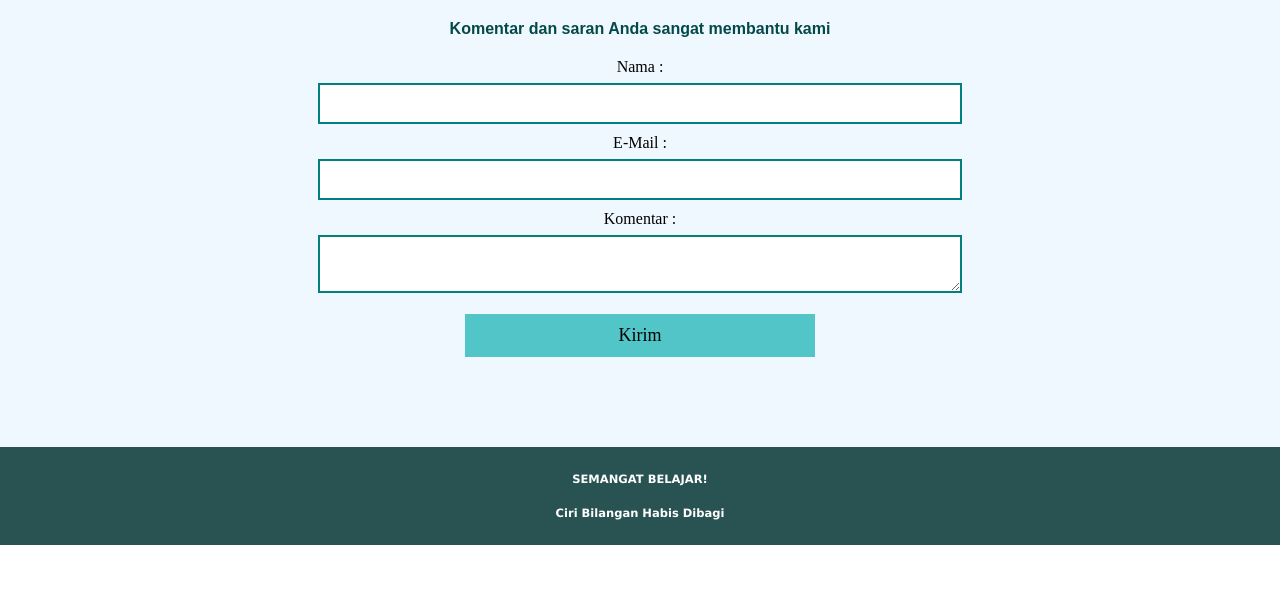
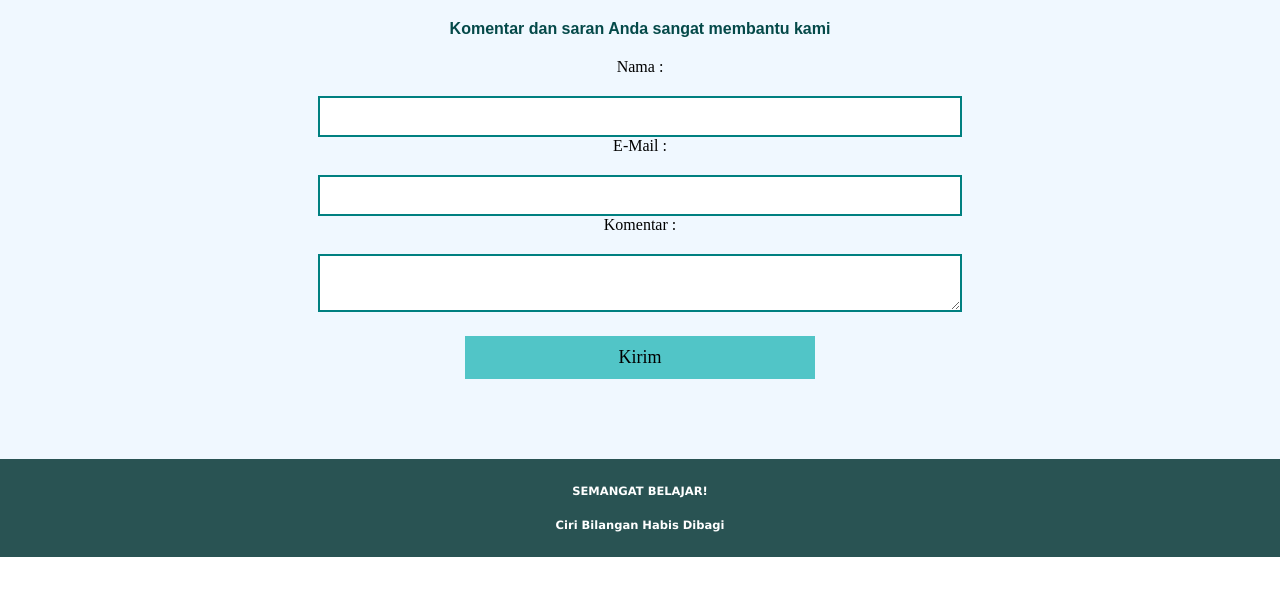
Before and after one commit to IlfiNurDiana/BilanganKomentar, a PHP site: page / in a window 1280 px wide. Shown: the part 144-740 px from the top of the page. Run offline with PHP 8.4, Linux system fonts and the light colour scheme.

Commit message:
Update stylesheet.css

```diff
--- a/stylesheet.css
+++ b/stylesheet.css
@@ -68,7 +68,7 @@ header ul li a:hover {
 input, textarea {
     width: 620px;
     margin-top: 7px;
-    margin-bottom: 10px;
+    margin-top: 20px;
     padding: 10px;
     font-size: 15px;
     border: 2.5px solid #008080;
```
